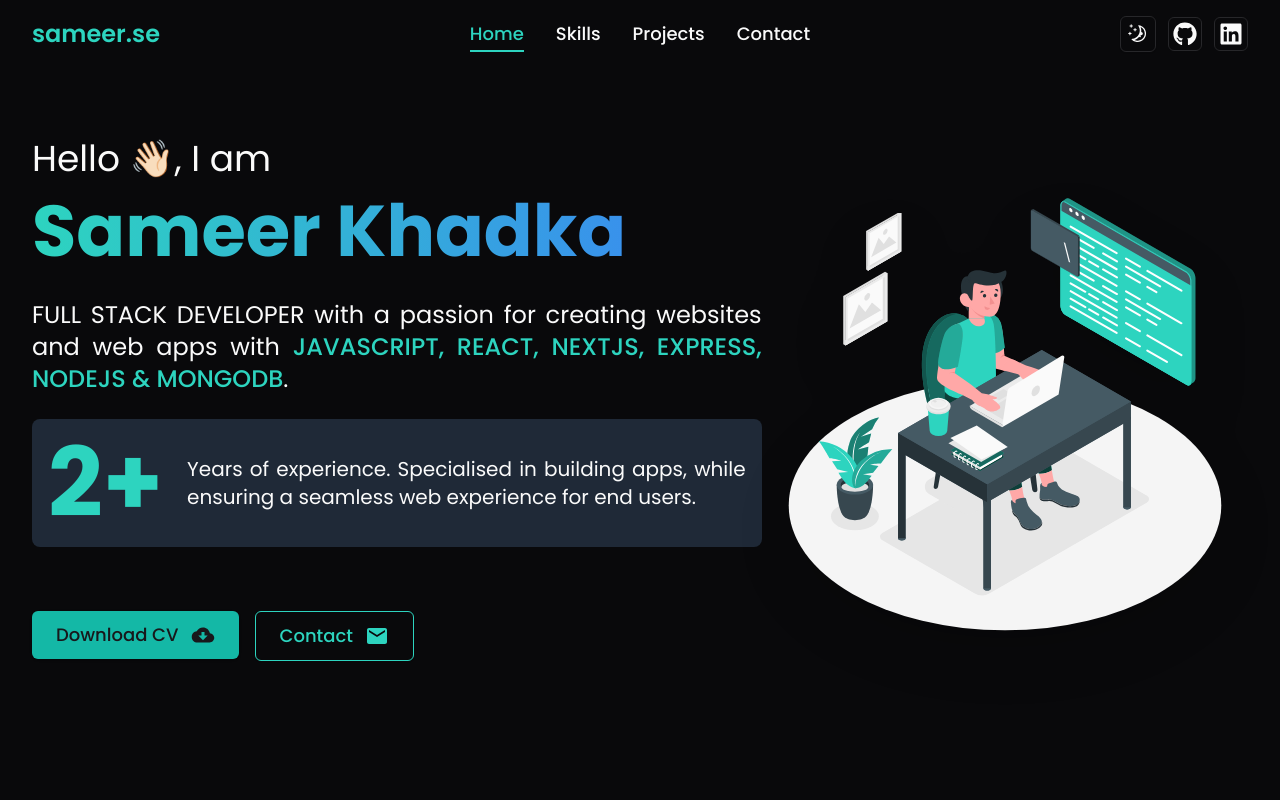
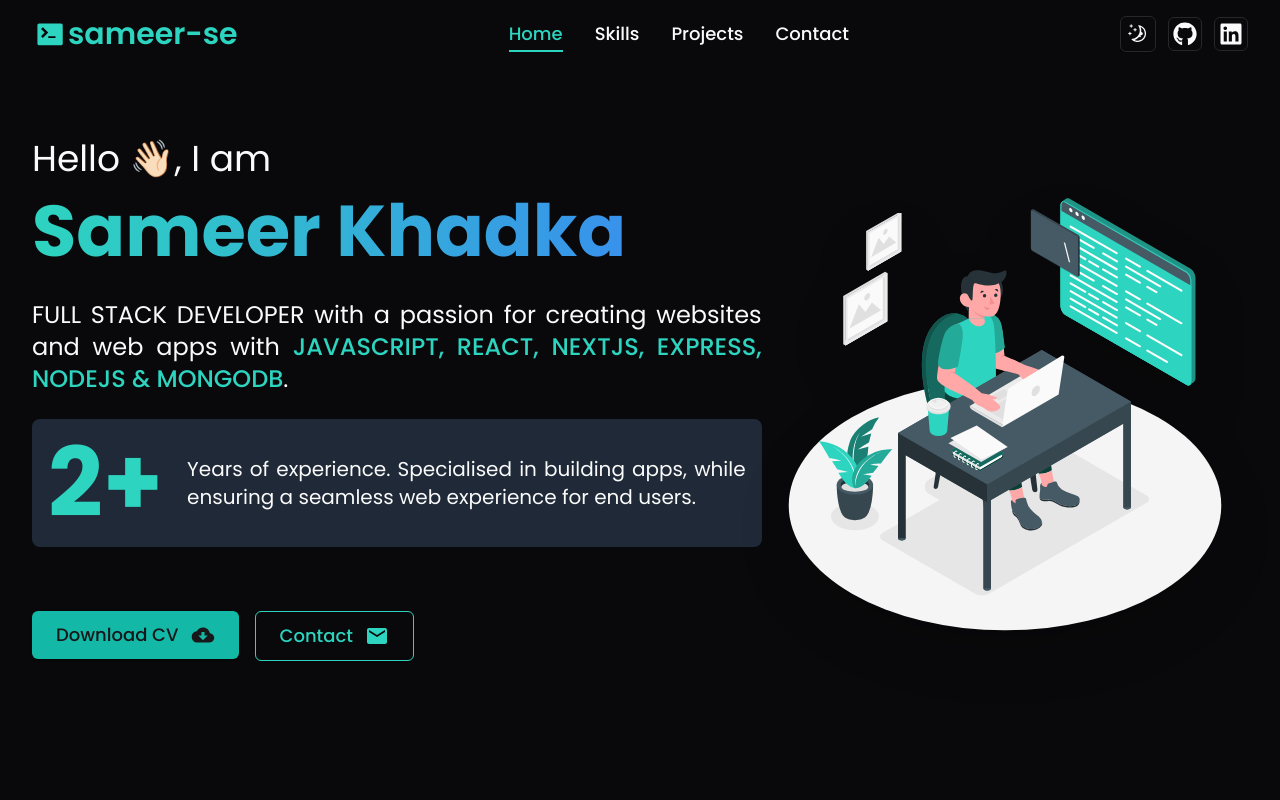
Before and after one commit to sameer-se/next-portfolio, a Next.js app: page / in a window 1280 px wide. Shown: the top 800 px of the page. Built offline with nearby package versions, Linux system fonts and the light colour scheme.

Commit message:
navbar updates

```diff
--- a/app/layout.jsx
+++ b/app/layout.jsx
@@ -8,6 +8,7 @@ const poppins = Poppins({
   display: "swap",
   variable: "--font-poppins",
 });
+
 <meta property="og:site_name" content="Sameer Khadka"></meta>;
 export const metadata = {
   metadataBase: new URL("https://sameer-khadka.com.np"),
--- a/components/navbar.jsx
+++ b/components/navbar.jsx
@@ -2,6 +2,7 @@ import Link from "next/link";
 import React, { useState, useEffect } from "react";
 import { ModeToggle } from "./modeToggle";
 import { FaGithub, FaLinkedin } from "react-icons/fa";
+import { DiTerminal } from "react-icons/di";
 import { HiMenu, HiX } from "react-icons/hi";
 import { motion, AnimatePresence } from "framer-motion";
 
@@ -54,9 +55,10 @@ export default function Navbar() {
       <div className="container py-4 flex justify-between items-center mx-auto">
         <Link
           href="/"
-          className="font-semibold text-2xl text-teal-400 hover:text-teal-500 transition-colors"
+          className="flex font-honk font-semibold text-3xl text-teal-400 hover:text-teal-500 transition-colors"
         >
-          sameer.se
+          <DiTerminal className="text-4xl self-center" />
+          sameer-se
         </Link>
         <motion.div
           initial={{ opacity: 0 }}
```
